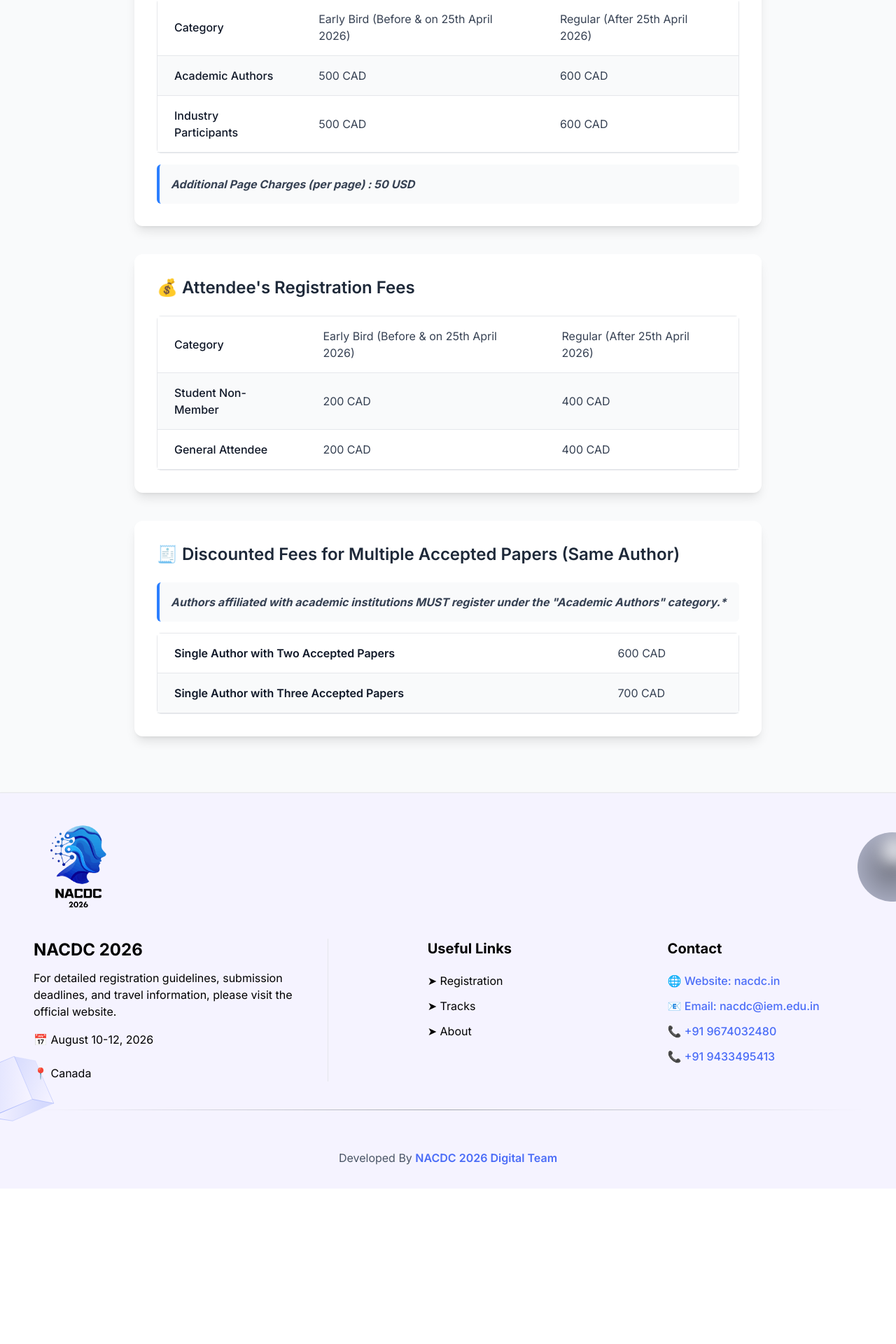
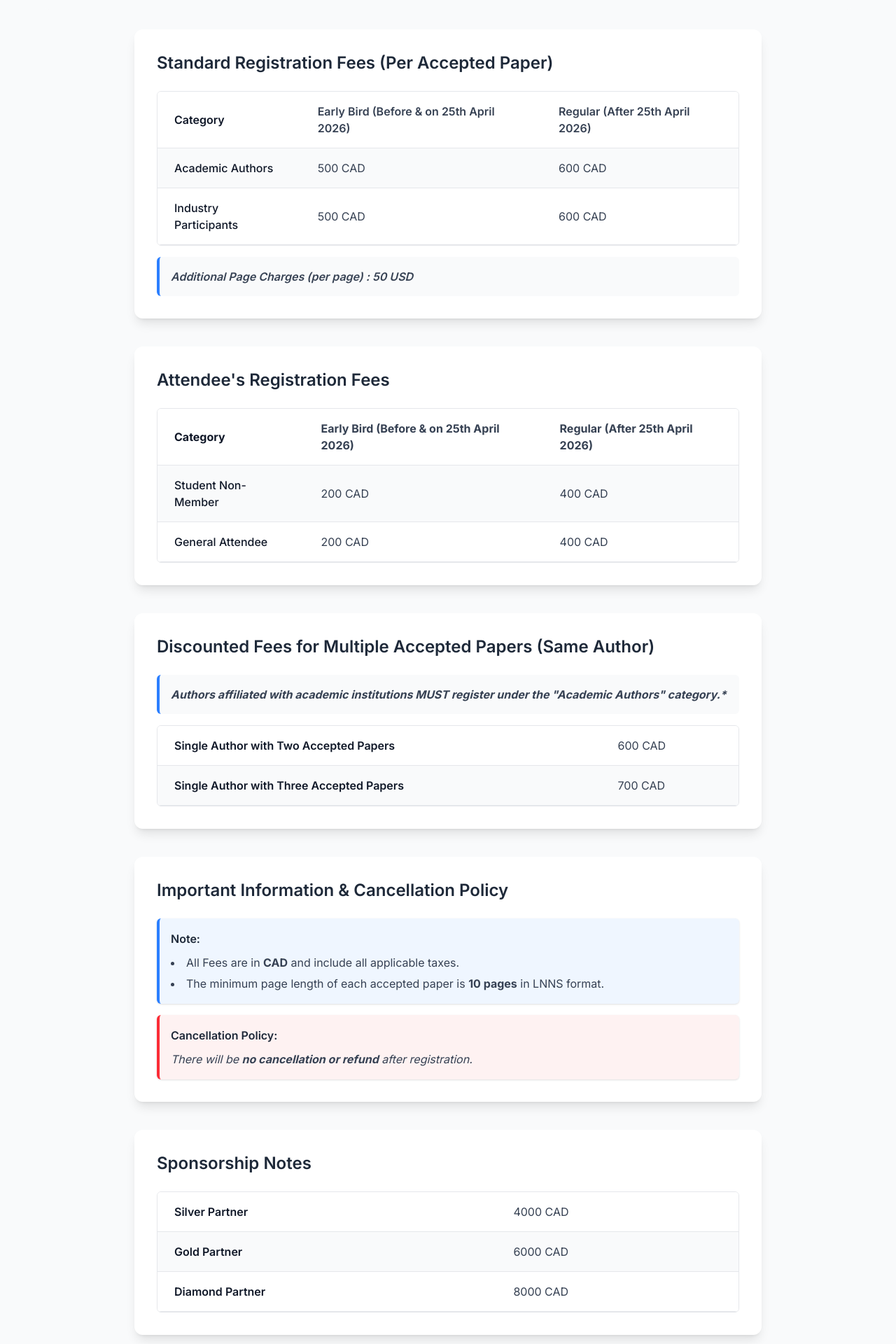
Before and after one commit to KartikTulsian/iemnacdc, a Next.js app: page /registration in a window 1280 px wide. Shown: the part 636-2556 px from the top of the page at 70% size. Before the commit the page ends 2334 px from the top, so only its background shows below. Built offline with nearby package versions, Linux system fonts and the light colour scheme.

Commit message:
change in registration

```diff
--- a/src/components/Committee/CommitteeList.tsx
+++ b/src/components/Committee/CommitteeList.tsx
@@ -88,6 +88,7 @@ const committeeList = {
         "Sukanya Mukherjee, Institute of Engineering & Management, Kolkata, India",
       ],
       "Committee Members": [
+        "Sanchita Ghosh, Institute of Engineering & Management, Kolkata, India",
         "Darothi Sarkar, Institute of Engineering & Management, Kolkata, India",
         "Prithwineel Paul, Institute of Engineering and Management, Kolkata, India",
         "Rupayan Das, Institute of Engineering and Management, Kolkata, India",
--- a/src/components/Registrations/RegistrationDetails.tsx
+++ b/src/components/Registrations/RegistrationDetails.tsx
@@ -27,8 +27,8 @@ const CreateTable1 = ({
             >
               {col1}
             </th>
-            <td className="px-6 py-4 md:text-base text-md">{col2}</td>
-            <td className="px-6 py-4 md:text-base text-md">{col3}</td>
+            <td className={twMerge('px-6 py-4 md:text-base text-md', className)}>{col2}</td>
+            <td className={twMerge('px-6 py-4 md:text-base text-md', className)}>{col3}</td>
           </tr>
         ))}
       </tbody>
@@ -76,10 +76,13 @@ export default function RegistrationDetails() {
   }, []);
 
   return (
-    <div className="flex flex-col items-center px-4 py-10 md:px-12 lg:px-24 bg-gray-50">
-      <h1 className="text-3xl md:text-4xl font-bold text-[#4A6CF7] mb-8 text-center">
+    <div className="flex flex-col items-center px-4 py-10 md:px-10 lg:px-16 bg-gray-50">
+      <h1 className="text-3xl md:text-4xl font-bold text-[#4A6CF7] mb-4 text-center">
         Registration Details
       </h1>
+
+      <div className="mt-4 mb-7 bg-gray-50 px-4 md:px-12 lg:px-20 py-4 rounded-md text-gray-700 text-md md:text-base font-bold text-center">*Registration will be handled electronically via EDAS. It will be updated soon. At least one author of each paper must register at the Author registration rate.
+        For a single paper, a single author registration is required. A attendee/student registration is not an author regsitration.*</div>
 
       {/* Registration Form */}
       {/* <section
@@ -116,18 +119,18 @@ export default function RegistrationDetails() {
         data-aos="fade-up"
       >
         <h2 className="text-xl md:text-2xl font-semibold mb-6 text-gray-800">
-          💰 Standard Registration Fees (Per Accepted Paper)
+          Standard Registration Fees (Per Accepted Paper)
         </h2>
-        <div className="overflow-x-auto:hidden rounded-md border border-gray-200">
+        <div className="overflow-x-auto rounded-md border border-gray-200 w-full">
           <CreateTable1
             datas={[
-              { col1: 'Category', col2: 'Early Bird (Before & on 25th April 2026)', col3: 'Regular (After 25th April 2026)' },
+              { col1: 'Category', col2: 'Early Bird (Before & on 25th April 2026)', col3: 'Regular (After 25th April 2026)', className: 'font-semibold' },
               { col1: 'Academic Authors', col2: '500 CAD', col3: '600 CAD' },
               { col1: 'Industry Participants', col2: '500 CAD', col3: '600 CAD' },
             ]}
           />
         </div>
-        <div className="mt-4 bg-gray-50 border-l-4 border-blue-500 p-4 rounded-md text-gray-700 italic text-sm md:text-base font-bold">
+        <div className="mt-4 bg-gray-50 border-l-4 border-blue-500 p-4 rounded-md text-gray-700 italic text-sm md:text-base font-semibold">
           Additional Page Charges (per page) : 50 USD
         </div>
       </section>
@@ -137,12 +140,12 @@ export default function RegistrationDetails() {
         data-aos="fade-up"
       >
         <h2 className="text-xl md:text-2xl font-semibold mb-6 text-gray-800">
-          💰 Attendee&apos;s Registration Fees
+          Attendee&apos;s Registration Fees
         </h2>
-        <div className="overflow-x-auto:hidden rounded-md border border-gray-200">
+        <div className="overflow-x-auto rounded-md border border-gray-200 w-full">
           <CreateTable1
             datas={[
-              { col1: 'Category', col2: 'Early Bird (Before & on 25th April 2026)', col3: 'Regular (After 25th April 2026)' },
+              { col1: 'Category', col2: 'Early Bird (Before & on 25th April 2026)', col3: 'Regular (After 25th April 2026)', className: 'font-bold' },
               { col1: 'Student Non-Member', col2: '200 CAD', col3: '400 CAD' },
               { col1: 'General Attendee', col2: '200 CAD', col3: '400 CAD' },
             ]}
@@ -155,12 +158,12 @@ export default function RegistrationDetails() {
         data-aos="fade-up"
       >
         <h2 className="text-xl md:text-2xl font-semibold mb-6 text-gray-800">
-          🧾 Discounted Fees for Multiple Accepted Papers (Same Author)
+          Discounted Fees for Multiple Accepted Papers (Same Author)
         </h2>
         <div className="mb-4 bg-gray-50 border-l-4 border-blue-500 p-4 rounded-md text-gray-700 italic text-sm md:text-base font-bold">
           Authors affiliated with academic institutions MUST register under the &quot;Academic Authors&quot; category.*
         </div>
-        <div className="overflow-x-auto:hidden rounded-md border border-gray-200">
+        <div className="overflow-x-auto rounded-md border border-gray-200 w-full">
           <CreateTable2
             datas={[
               {
@@ -178,6 +181,70 @@ export default function RegistrationDetails() {
         </div>
       </section>
 
+      {/* Information and Cancellation Section */}
+      <section
+        className="w-full max-w-4xl bg-[#fff] p-6 md:p-8 rounded-xl shadow-lg mb-10"
+        data-aos="fade-up"
+      >
+        <h2 className="text-xl md:text-2xl font-semibold mb-6 text-gray-800">
+          Important Information & Cancellation Policy
+        </h2>
+
+        <div className="space-y-4 text-gray-700 text-sm md:text-base leading-relaxed">
+          <div className="bg-blue-50 border-l-4 border-blue-500 p-4 rounded-md shadow-sm">
+            <p className="font-semibold text-gray-800">Note:</p>
+            <ul className="list-disc list-inside mt-2 space-y-1">
+              <li>All Fees are in <b>CAD</b> and include all applicable taxes.</li>
+              <li>
+                The minimum page length of each accepted paper is <b>10 pages</b> in
+                LNNS format.
+              </li>
+            </ul>
+          </div>
+
+          <div className="bg-red-50 border-l-4 border-red-500 p-4 rounded-md shadow-sm">
+            <p className="font-semibold text-gray-800">Cancellation Policy:</p>
+            <p className="mt-2 italic">
+              There will be <b>no cancellation or refund</b> after registration.
+            </p>
+          </div>
+        </div>
+      </section>
+
+
+      <section
+        className="w-full max-w-4xl bg-[#fff] p-6 md:p-8 rounded-xl shadow-lg mb-10"
+        data-aos="fade-up"
+      >
+        <h2 className="text-xl md:text-2xl font-semibold mb-6 text-gray-800">
+          Sponsorship Notes
+        </h2>
+        {/* <div className="mb-4 bg-gray-50 border-l-4 border-blue-500 p-4 rounded-md text-gray-700 italic text-sm md:text-base font-bold">
+          Authors affiliated with academic institutions MUST register under the &quot;Academic Authors&quot; category.*
+        </div> */}
+        <div className="overflow-x-auto rounded-md border border-gray-200 w-full">
+          <CreateTable2
+            datas={[
+              {
+                col1: 'Silver Partner',
+                col2: '4000 CAD',
+                className: 'font-semibold',
+              },
+              {
+                col1: 'Gold Partner',
+                col2: '6000 CAD',
+                className: 'font-semibold',
+              },
+              {
+                col1: 'Diamond Partner',
+                col2: '8000 CAD',
+                className: 'font-semibold',
+              },
+            ]}
+          />
+        </div>
+      </section>
+
 
       {/* Indian Payments */}
       {/* <section
@@ -187,7 +254,7 @@ export default function RegistrationDetails() {
         <h2 className="text-xl md:text-2xl font-semibold mb-6 text-gray-800">
           Bank Details for Indian Payments
         </h2>
-        <div className="overflow-x-auto:hidden rounded-md border border-gray-200">
+        <div className="overflow-x-auto rounded-md border border-gray-200 w-full">
           <CreateTable
             datas={[
               {
@@ -211,7 +278,7 @@ export default function RegistrationDetails() {
         <h2 className="text-xl md:text-2xl font-semibold mb-6 text-gray-800">
           Bank Details for International Payments
         </h2>
-        <div className="overflow-x-auto:hidden rounded-md border border-gray-200">
+        <div className="overflow-x-auto rounded-md border border-gray-200 w-full">
           <CreateTable
             datas={[
               {
```
